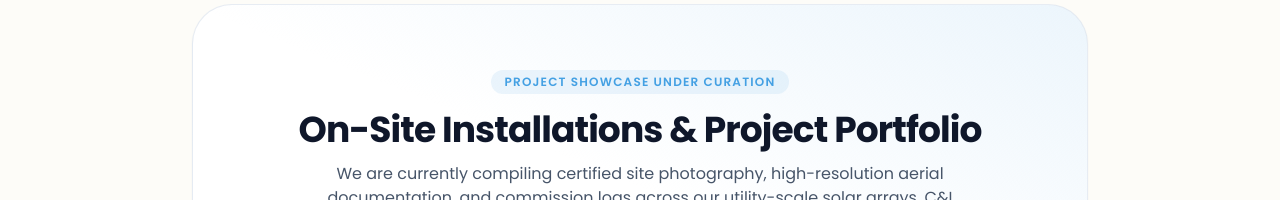
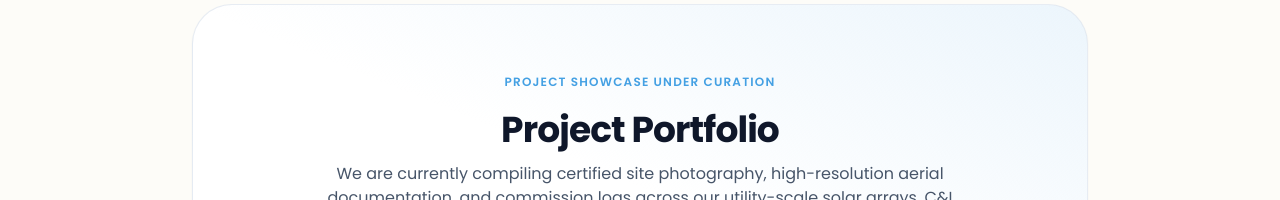
Before and after one commit to NachiketNikam04/kingsol-website-main, a React (Vite) app in the folder client/: page /gallery in a window 1280 px wide. Shown: the part 356-556 px from the top of the page. Built offline with nearby package versions, Linux system fonts and the light colour scheme; no server answers.

Commit message:
changes in gallery-2

```diff
--- a/client/src/pages/GalleryPage.tsx
+++ b/client/src/pages/GalleryPage.tsx
@@ -84,13 +84,13 @@ export const GalleryPage: React.FC = () => {
           className="bg-white rounded-[2.5rem] border border-slate-200/80 p-12 md:p-16 text-center max-w-4xl mx-auto shadow-sm relative overflow-hidden bg-gradient-to-bl from-[#44a0e3]/10 via-white to-white after:absolute after:bottom-0 after:left-0 after:w-full after:h-[6px] after:bg-gradient-to-r after:from-[#44a0e3] after:via-[#60afe6] after:via-[75%] after:to-[#44a0e3]"
         >
           {/* Badge */}
-          <span className="inline-block px-3.5 py-1 mb-4 text-xs font-semibold tracking-widest uppercase text-[#44a0e3] bg-[#44a0e3]/10 rounded-full font-poppins">
+          <span className="inline-block px-3.5 py-1 mb-4 text-xs font-semibold tracking-widest uppercase text-[#44a0e3] font-poppins">
             Project Showcase Under Curation
           </span>
 
           {/* Heading */}
           <h3 className="text-2xl sm:text-3xl md:text-4xl font-bold font-poppins text-slate-900 mb-3 tracking-tight">
-            On-Site Installations & Project Portfolio
+            Project Portfolio
           </h3>
 
           {/* Description */}
```
